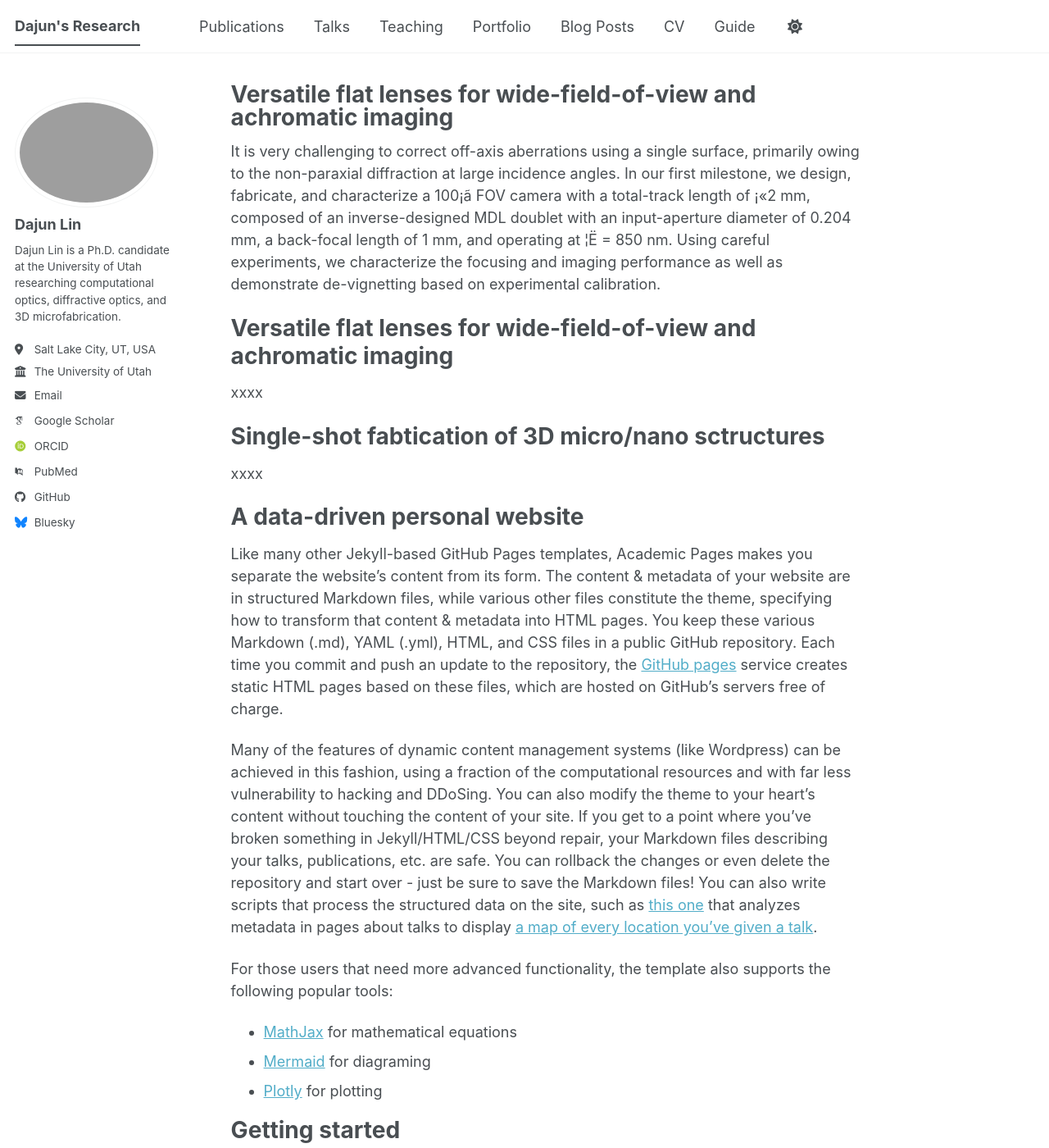
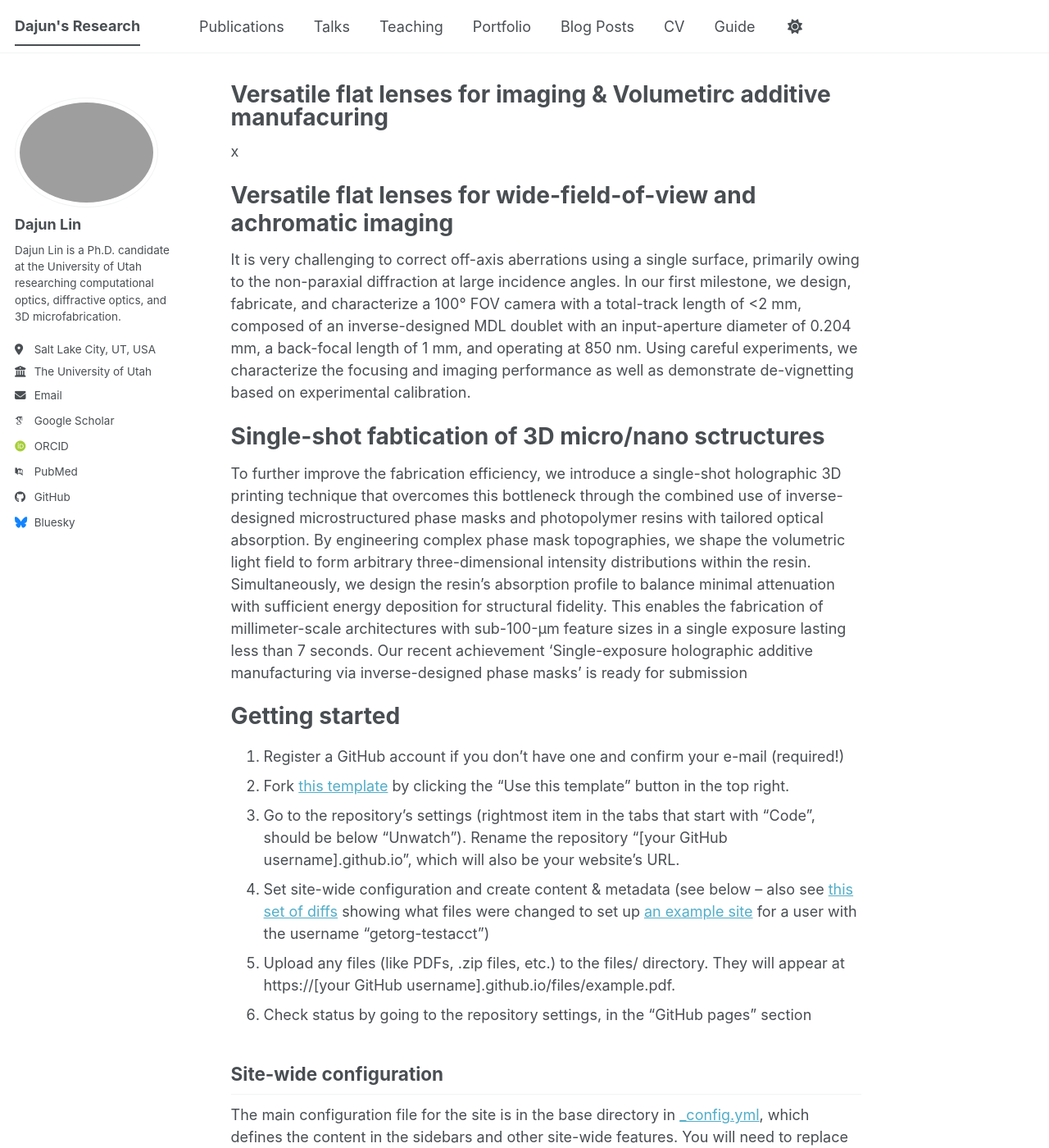
Before and after one commit to DajunLin29/dajunlin-research, a Jekyll site: the page built from _pages/about.md, in a window 1280 px wide and 1400 px high. Shown: the whole window at 82% size. Built offline with Jekyll 4.4.1, drawn with Linux system fonts in a browser that asks for light colours; some web fonts are replaced; a script bundle is joined from its source files by our own code; library files that are not in the unit come from our copies.

Commit message:
Update about.md

```diff
--- a/_pages/about.md
+++ b/_pages/about.md
@@ -1,33 +1,22 @@
 ---
 permalink: /
-title: "Versatile flat lenses for wide-field-of-view and achromatic imaging"
+title: "Versatile flat lenses for imaging & Volumetirc additive manufacuring"
 author_profile: true
 redirect_from:
   - /about/
   - /about.html
 ---
 
-It is very challenging to correct off-axis aberrations using a single surface, primarily owing to the non-paraxial diffraction at large incidence angles. In our first milestone, we design, fabricate, and characterize a 100¡ã FOV camera with a total-track length of ¡«2 mm, composed of an inverse-designed MDL doublet with an input-aperture diameter of 0.204 mm, a back-focal length of 1 mm, and operating at ¦Ë = 850 nm. Using careful experiments, we characterize the focusing and imaging performance as well as demonstrate de-vignetting based on experimental calibration.
+x
 
 
 Versatile flat lenses for wide-field-of-view and achromatic imaging
 =====
-xxxx
+It is very challenging to correct off-axis aberrations using a single surface, primarily owing to the non-paraxial diffraction at large incidence angles. In our first milestone, we design, fabricate, and characterize a 100° FOV camera with a total-track length of <2 mm, composed of an inverse-designed MDL doublet with an input-aperture diameter of 0.204 mm, a back-focal length of 1 mm, and operating at 850 nm. Using careful experiments, we characterize the focusing and imaging performance as well as demonstrate de-vignetting based on experimental calibration.
 
 Single-shot fabtication of 3D micro/nano sctructures
 =====
-xxxx
-
-A data-driven personal website
-======
-Like many other Jekyll-based GitHub Pages templates, Academic Pages makes you separate the website's content from its form. The content & metadata of your website are in structured Markdown files, while various other files constitute the theme, specifying how to transform that content & metadata into HTML pages. You keep these various Markdown (.md), YAML (.yml), HTML, and CSS files in a public GitHub repository. Each time you commit and push an update to the repository, the [GitHub pages](https://pages.github.com/) service creates static HTML pages based on these files, which are hosted on GitHub's servers free of charge.
-
-Many of the features of dynamic content management systems (like Wordpress) can be achieved in this fashion, using a fraction of the computational resources and with far less vulnerability to hacking and DDoSing. You can also modify the theme to your heart's content without touching the content of your site. If you get to a point where you've broken something in Jekyll/HTML/CSS beyond repair, your Markdown files describing your talks, publications, etc. are safe. You can rollback the changes or even delete the repository and start over - just be sure to save the Markdown files! You can also write scripts that process the structured data on the site, such as [this one](https://github.com/academicpages/academicpages.github.io/blob/master/talkmap.ipynb) that analyzes metadata in pages about talks to display [a map of every location you've given a talk](https://academicpages.github.io/talkmap.html).
-
-For those users that need more advanced functionality, the template also supports the following popular tools:
-- [MathJax](https://www.mathjax.org/) for mathematical equations
-- [Mermaid](https://mermaid.js.org/) for diagraming
-- [Plotly](https://plotly.com/javascript/) for plotting
+To further improve the fabrication efficiency, we introduce a single-shot holographic 3D printing technique that overcomes this bottleneck through the combined use of inverse-designed microstructured phase masks and photopolymer resins with tailored optical absorption. By engineering complex phase mask topographies, we shape the volumetric light field to form arbitrary three-dimensional intensity distributions within the resin. Simultaneously, we design the resin’s absorption profile to balance minimal attenuation with sufficient energy deposition for structural fidelity. This enables the fabrication of millimeter-scale architectures with sub-100-μm feature sizes in a single exposure lasting less than 7 seconds. Our recent achievement ‘Single-exposure holographic additive manufacturing via inverse-designed phase masks’ is ready for submission
 
 Getting started
 ======
```
